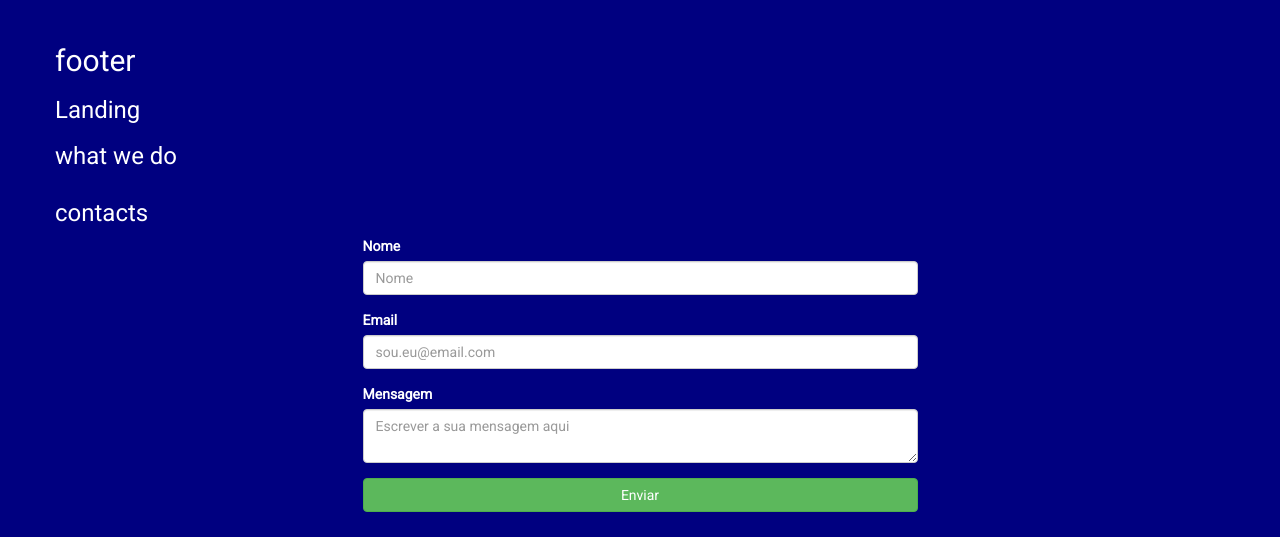
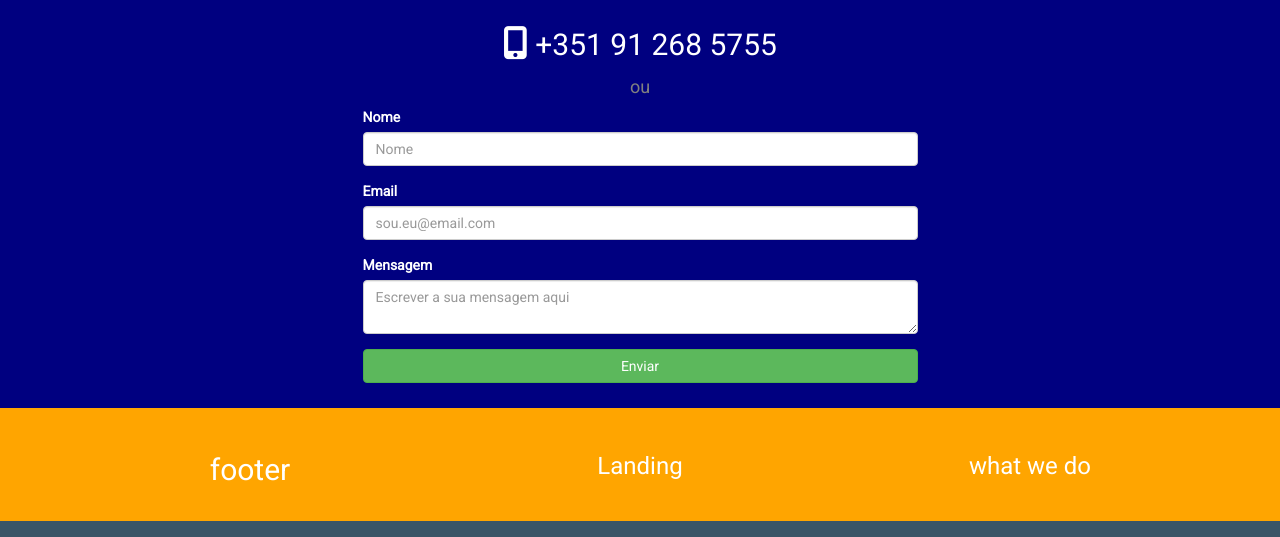
Before and after one commit to Filipe-p/mantendoelimpando, a PHP site: page / in a window 1280 px wide. Shown: the part 1461-1998 px from the top of the page. Run offline with PHP 8.4, Linux system fonts and the light colour scheme; some libraries are stand-ins or nearby versions.

Commit message:
annoying contact number

```diff
--- a/index.html
+++ b/index.html
@@ -56,7 +56,7 @@
   <div class="banner" style="background-image: linear-gradient(-225deg, rgba(0,101,168,0.6) 0%, rgba(0,36,61,0.6) 50%), url('https://source.unsplash.com/category/nature/weekly');">
   <div class="banner-content">
     <h1>Mantendo e Limpando</h1>
-    <p>Ligue Agora, Cuide da Sua Casa</p>
+    <p>Ligue agora, cuide da sua casa</p>
     <a class="btn btn-primary btn-lg">912685755</a>
     </div>
   </div>
@@ -88,20 +88,21 @@
   </div>
 </div>
 
-  <div id="footer">
+  <div id="contacts">
     <div class="container">
       <div class="row">
-        <h2>footer</h2>
-        <div>
-          <h3>Landing</h3>
+        <div class="col-xs-12 text-center">
+          <a href="tel:+351912685755" class = "a-tag-contacts" >  <i class="fa fa-mobile" aria-hidden="true" style = "font-size: 110% "></i>  +351 91 268 5755 </a>
         </div>
-        <div>
-          <h3>what we do</h3>
+
+        <div class="col-xs-12 text-center">
+          <h4 style = 'color:grey' > ou</h4>
         </div>
       </div>
+
+
       <div class="row">
         <div>
-          <h3>contacts</h3>
           <div class="col-xs-12 col-sm-8 col-sm-offset-2 col-md-6 col-md-offset-3">
             <form action="https://formspree.io/team@soltroiavillas.com"
             method="POST">
@@ -130,5 +131,21 @@
       </div>
     </div>
   </div>
+
+  <div id="footer">
+    <div class="container text-center">
+      <div class="row">
+        <div class="col-xs-12 col-sm-4">
+          <h2>footer</h2>
+        </div>
+        <div class="col-xs-12 col-sm-4">
+          <h3>Landing</h3>
+        </div>
+        <div class="col-xs-12 col-sm-4">
+          <h3>what we do</h3>
+        </div>
+      </div>
+    </div>
+  </div>
 </body>
 </html>
--- /dev/null
+++ b/style/contacts.css
@@ -0,0 +1,11 @@
+#contacts {
+  background-color: navy;
+  color: white;
+  padding: 25px;
+}
+
+.a-tag-contacts {
+  font-family: 'Roboto', sans-serif !important;
+  color: white !important;
+  font-size: 30px
+}
--- a/style/footer.css
+++ b/style/footer.css
@@ -1,5 +1,5 @@
 #footer {
-  background-color: navy;
+  background-color: orange;
   color: white;
   padding: 25px;
 }
--- a/style/style.css
+++ b/style/style.css
@@ -2,7 +2,16 @@
 @import 'nav-bar.css';
 @import 'footer.css';
 @import 'banners.css';
+@import 'contacts.css';
 
 body {
   font-family: 'Roboto', sans-serif !important;
 }
+
+a {
+    text-decoration: none !important;
+}
+
+a:hover {
+    text-decoration: none !important;
+}
```
